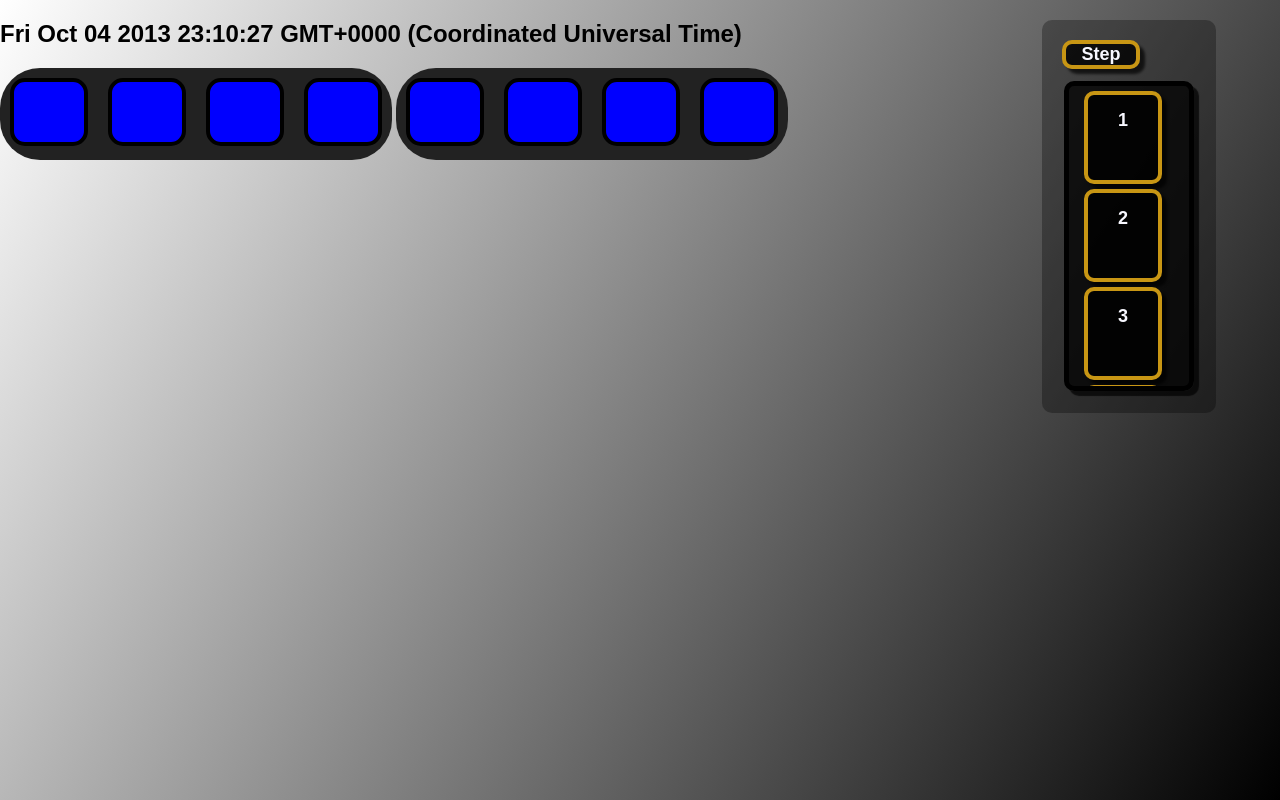
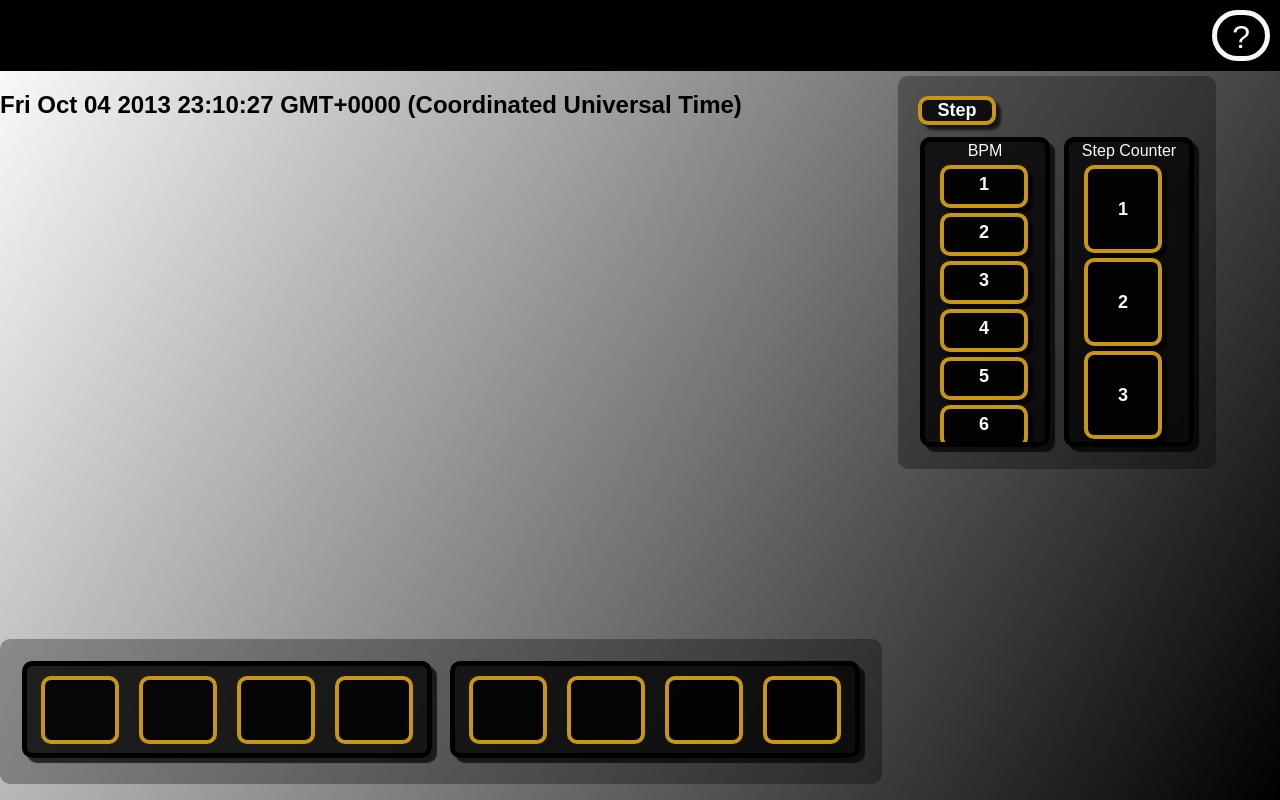
Before and after one commit to rserota/jQStep, a plain HTML site: page index.html in a window 1280 px wide. Drawn offline with nearby package versions, Linux system fonts and the light colour scheme.

Commit message:
added bpm

```diff
--- a/css/stylesheet.css
+++ b/css/stylesheet.css
@@ -18,6 +18,31 @@ body {
     background-attachment: fixed;
 }
 
+#navbar {
+	background-color:black;
+	margin-bottom:5px;
+	transition: all .6s;
+	-webkit-transition: all .6s;
+	overflow:hidden;
+}
+.help {
+	-webkit-transition:all .4s;
+	transition: all .4s;
+	display:inline-block;
+	border: 5px solid ghostwhite;
+	border-radius: 1000px;
+	float:right;
+/*	height:40px;*/
+	text-align:center;
+	box-shadow: 8px 8px 3px rgba(0,0,0,.7);
+	background-color:rgba(0,0,0,1);
+	color:ghostwhite;
+	margin:10px;
+	font-family:fantasy;
+	font-size:32px;
+	padding:4px 15px 0px 15px;
+}
+
 .controlsContainer {
 	position:fixed;
 	right:5%;
@@ -36,6 +61,8 @@ body {
 	border-radius:10px;
 	border:5px solid black;
 	box-shadow: 5px 5px 1px rgba(0,0,0,.7);
+	color:ghostwhite;
+	text-align: center;
 }
 .stepCounter {
     height: 320px;
@@ -44,17 +71,43 @@ body {
     margin-left:10px;
 }
 .stepCount {
-	height:70px;
+	height:50px;
 	width: 100px;
 	border: 2px solid black;
 	text-align: center;
-	padding-top:15px;
+	padding-top:30px;
 }
 
+
+.bpmCounterContainer {
+	overflow:hidden;
+	margin:7px;
+	float:right;
+	background-color:rgba(5,5,5,.8);
+	height:300px;
+	width:120px;
+	border-radius:10px;
+	border:5px solid black;
+	box-shadow: 5px 5px 1px rgba(0,0,0,.7);
+	color:ghostwhite;
+	text-align: center;
+}
+.bpmCounter {
+    height: 320px;
+    width: 170px;
+    overflow:scroll;
+    margin-left:10px;
+
+}
+.bpmCount {
+	height:25px;
+	width: 50px;
+	border: 2px solid black;
+	text-align: center;
+	padding:5px;
+}
 .steppingToggle {
     position:fixed;
-
-
 }
 
 
@@ -84,6 +137,23 @@ body {
 	transition: border-color 0.1s;
 	-webkit-transition: border-color 0.1s;
 }
+
+.rowContainer{
+
+}
+.keybound {
+	display:inline-block;
+	height:60px;
+	width:70px;
+	margin:10px 10px 10px 10px;
+	background-color:rgba(0,0,0,.8);
+	border:4px solid rgba(200,150,20,1);
+	border-radius:10px;
+	color:ghostwhite;
+	transition:all .3s;
+	-webkit-transition:all .3s;
+}
+
 .on {
 	border:4px solid rgba(20,15,20,1);
 	background-color:rgba(90,90,255,.8);
@@ -94,29 +164,30 @@ body {
 	border-radius: 15px;
 
 }
-.rowContainer{
-
-}
-
 .playing {
 	border: 4px solid red;
 }
-
-.keybound {
-	display:inline-block;
-	background-color:blue;
-	border:4px solid black;
-	height:60px;
-	width:70px;
-	margin:10px 10px 10px 10px;
-	border-radius:15px;
+#chordboard {
+	position:fixed;
+	bottom:2%;
+	background-color: rgba(0,0,0,.3);
+	border-radius: 10px;
+	padding: 15px;
 }
 
 
+
 #chords,#tones {
-	background-color:#222;
+	overflow:hidden;
+	margin:7px;
+/*	float:right;*/
+	background-color:rgba(5,5,5,.8);
+	height:87px;
+	width:400px;
+	border-radius:10px;
+	border:5px solid black;
+	box-shadow: 5px 5px 1px rgba(0,0,0,.7);
+	color:ghostwhite;
+	text-align: center;
 	display:inline-block;
-    border-radius:40px;
-
-
 }
--- a/index.html
+++ b/index.html
@@ -7,10 +7,17 @@
     </head>
 
     <body id="home">
+        <div id='navbar'>
+            <div class = 'help'>?</div>
+        </div>
         <div class = "controlsContainer">
             <div class = "steppingToggle button">Step</div>
-            <div class='stepCounterContainer'>
+
+            <div class='stepCounterContainer'>Step Counter
                 <div class = "stepCounter"></div>
+            </div>
+            <div class='bpmCounterContainer'>BPM
+                <div class = "bpmCounter"></div>
             </div>
         </div>
 
@@ -31,6 +38,7 @@
             <div class='row row13'></div>
             <div class='row row14'></div>
         </div>
+        <div id="chordboard">
             <div id="chords">
                 <div class="keybound" id='1'></div><div class="keybound" id='2'></div><div class="keybound" id='3'></div><div class="keybound" id='4'></div>
             </div>
@@ -38,7 +46,7 @@
             <div id="tones">
                 <div class="keybound" id='7'></div><div class="keybound" id='8'></div><div class="keybound" id='9'></div><div class="keybound" id='0'></div>
             </div>
-
+        </div>
         <script src="http://ajax.googleapis.com/ajax/libs/jquery/1.10.2/jquery.min.js"></script>
         <script type="text/javascript" src="scripts/script.js"></script>
         <script type="text/javascript" src="scripts/chordboard.js"></script>
--- a/scripts/chordboard.js
+++ b/scripts/chordboard.js
@@ -43,26 +43,26 @@ $(document).ready(function(){
 ////////// Left hand events
 		if(event.which === 49){
 			console.log('1!')
-			$('#chords .keybound').css('background-color','blue')
-			$('#1').css('background-color','green')
+			$('#chords .keybound').removeClass('on')
+			$('#1').addClass('on')
 			boundChord = chords.alpha
 		}
 		if(event.which === 50){
 			console.log('2!')
-			$('#chords .keybound').css('background-color','blue')
-			$('#2').css('background-color','green')
+			$('#chords .keybound').removeClass('on')
+			$('#2').addClass('on')
 			boundChord = chords.beta
 		}
 		if(event.which === 51){
 			console.log('3!')
-			$('#chords .keybound').css('background-color','blue')
-			$('#3').css('background-color','green')
+			$('#chords .keybound').removeClass('on')
+			$('#3').addClass('on')
 			boundChord = chords.gamma
 		}
 		if(event.which === 52){
 			console.log('4!')
-			$('#chords .keybound').css('background-color','blue')
-			$('#4').css('background-color','green')
+			$('#chords .keybound').removeClass('on')
+			$('#4').addClass('on')
 			boundChord = chords.delta
 		}
 
@@ -70,53 +70,53 @@ $(document).ready(function(){
 		if(event.which === 55 && down7===false){
 			down7=true
 			console.log('7!')
-			$('#7').css('background-color','green')
+			$('#7').addClass('on')
 			boundChord[0].play()
 		}
 		if(event.which === 56 && down8===false){
 			down8=true
 			console.log('8!')
-			$('#8').css('background-color','green')
+			$('#8').addClass('on')
 			boundChord[1].play()
 		}
 		if(event.which === 57 && down9===false){
 			down9=true
 			console.log('9!')
-			$('#9').css('background-color','green')
+			$('#9').addClass('on')
 			boundChord[2].play()
 		}
 		if(event.which === 48 && down0===false){
 			down0=true
 			console.log('0!')
-			$('#0').css('background-color','green')
+			$('#0').addClass('on')
 			boundChord[3].play()
 		}
 	})
 	$(document).keyup(function(event){
 		if(event.which === 55){
 			console.log('7!')
-			$('#7').css('background-color','blue')
+			$('#7').removeClass('on')
 			down7=false
 			boundChord[0].pause()
 			boundChord[0].currentTime = 0
 		}
 		if(event.which === 56){
 			console.log('8!')
-			$('#8').css('background-color','blue')
+			$('#8').removeClass('on')
 			down8=false
 			boundChord[1].pause()
 			boundChord[1].currentTime = 0
 		}
 		if(event.which === 57){
 			console.log('9!')
-			$('#9').css('background-color','blue')
+			$('#9').removeClass('on')
 			down9=false
 			boundChord[2].pause()
 			boundChord[2].currentTime = 0
 		}
 		if(event.which === 48){
 			console.log('0!')
-			$('#0').css('background-color','blue')
+			$('#0').removeClass('on')
 			down0=false
 			boundChord[3].pause()
 			boundChord[3].currentTime = 0
--- a/scripts/script.js
+++ b/scripts/script.js
@@ -21,6 +21,7 @@ var song = {
 	notesOn : [[],[],[],[],[],[],[],[],[],[],[],[],[],[]],
 	bpm : 120,
 	notes : [B2, A2, G2, F2, E2, D2, C2, B1, A1, G1, F1, E1, D1, C1],
+    noteNames : ['B', 'A', 'G', 'F', 'E', 'D', 'C', 'B', 'A', 'G', 'F', 'E', 'D', 'C'],
 	intervalID : undefined,
 	TimeoutIDs : []
 }
@@ -52,7 +53,7 @@ $(document).ready(function(){
 		$('.rowContainer').width(32 * song.numSteps + 200 + 'px')
 		for (var i=1; i < $('.row').length+1; i++ ){
 			while ($('.row'+i+' .button').length < song.numSteps){
-				$('.row'+i).append('<div class="button stepButton">' + ($('.row'+i+' .button').length+1) + '</div>')
+				$('.row'+i).append('<div class="button stepButton">' + song.noteNames[i-1] + '</div>')
 				song.notesOn[i-1].push(false)
 			}
 		}
@@ -68,9 +69,22 @@ $(document).ready(function(){
 	})
 /*////////////////////////**/
 
+/** Set up the bpm counter */
+    for (var i = 1; i <= 240; i++){
+        $('.bpmCounter').append('<div class="bpmCount button">' + i + '</div')
+    }
+    $('.bpmCount.button').on('click',function(){
+        $('.button.bpmButton').off('click')
+        $('.bpmCount.button').removeClass('on')
+        $(this).addClass('on')
+        song.bpm = $(this).index()+1
+    })
+
+/*///////////////////////*/
+
     setInterval(function(){
         $('#timer').text(new Date)
-    },100)
+    },10)
 
 
 
@@ -88,14 +102,14 @@ $(document).ready(function(){
                         $this.removeClass('playing')
                     }, 300)
                 }
-            }, 500*$this.index()))
+            }, (60/song.bpm*1000)*$this.index()))
         })
     }
     var step = function(){
     	oneStep()
        song.intervalID = setInterval(function(){
             oneStep()
-        }, 500*song.numSteps)
+        }, (60/song.bpm*1000)*song.numSteps)
     }
 
 
```
Also changed, not shown: 1 other file. Lines whose indentation alone changed are shown as unchanged.
